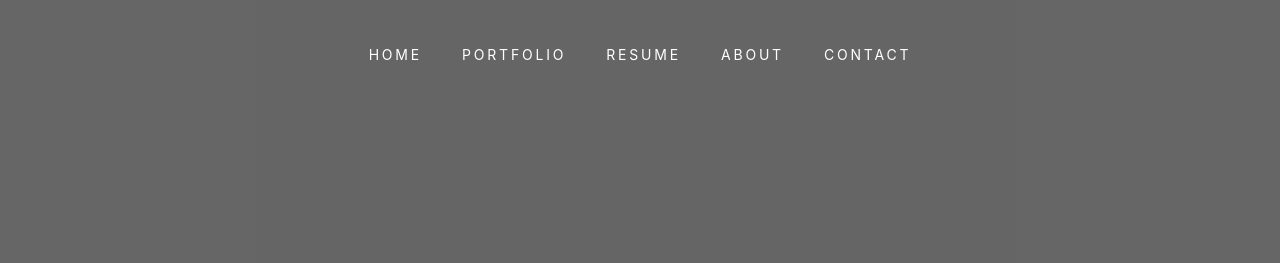
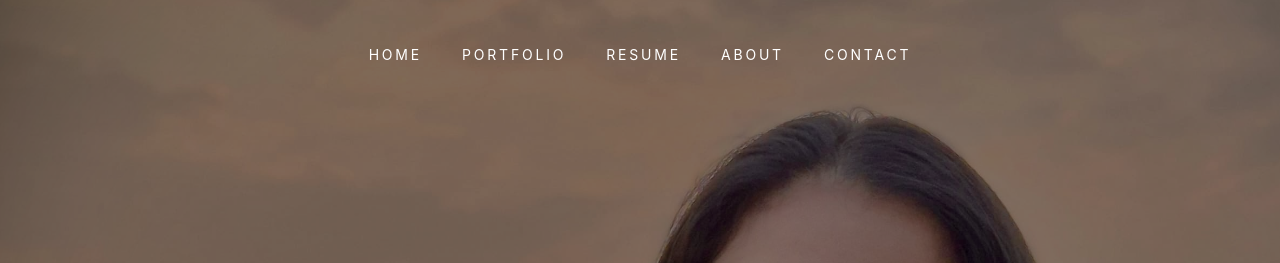
Before and after one commit to Maneeshapusuluri/PersonalWebsite, a plain HTML site: page index.html in a window 1280 px wide. Shown: the top 263 px of the page. Drawn offline with nearby package versions, Linux system fonts and the light colour scheme; files whose address does not match are found by name.

Commit message:
Update index.html

```diff
--- a/index.html
+++ b/index.html
@@ -42,7 +42,7 @@
 		</div>
 	</nav>
 
-	<section class="site-hero" style="background-image: url(HADRE4455.jpg);" id="section-home" data-stellar-background-ratio="0.5">
+	<section class="site-hero" style="background-image: url(images/HADRE4455.jpg);" id="section-home" data-stellar-background-ratio="0.5">
 		<div class="container">
 			<div class="row intro-text align-items-center justify-content-center">
 				<div class="col-md-10 text-center pt-5">
```
